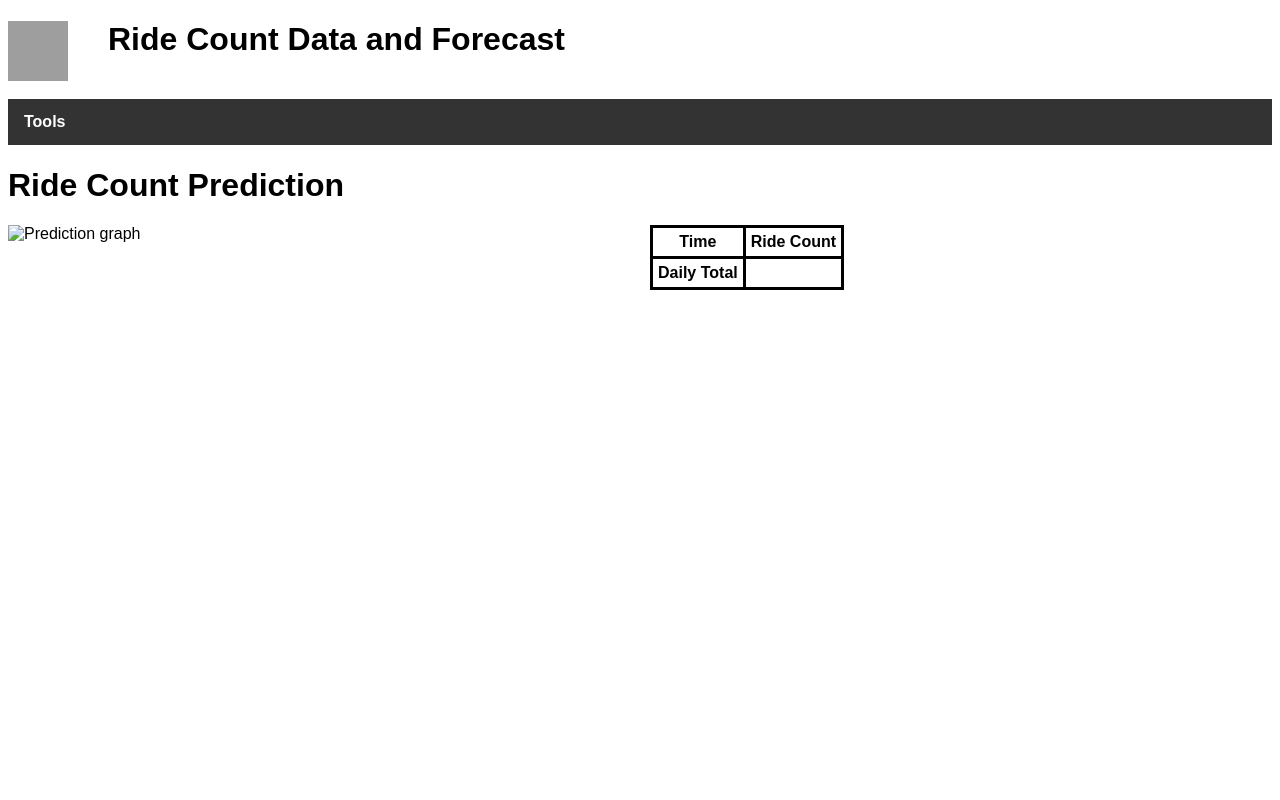
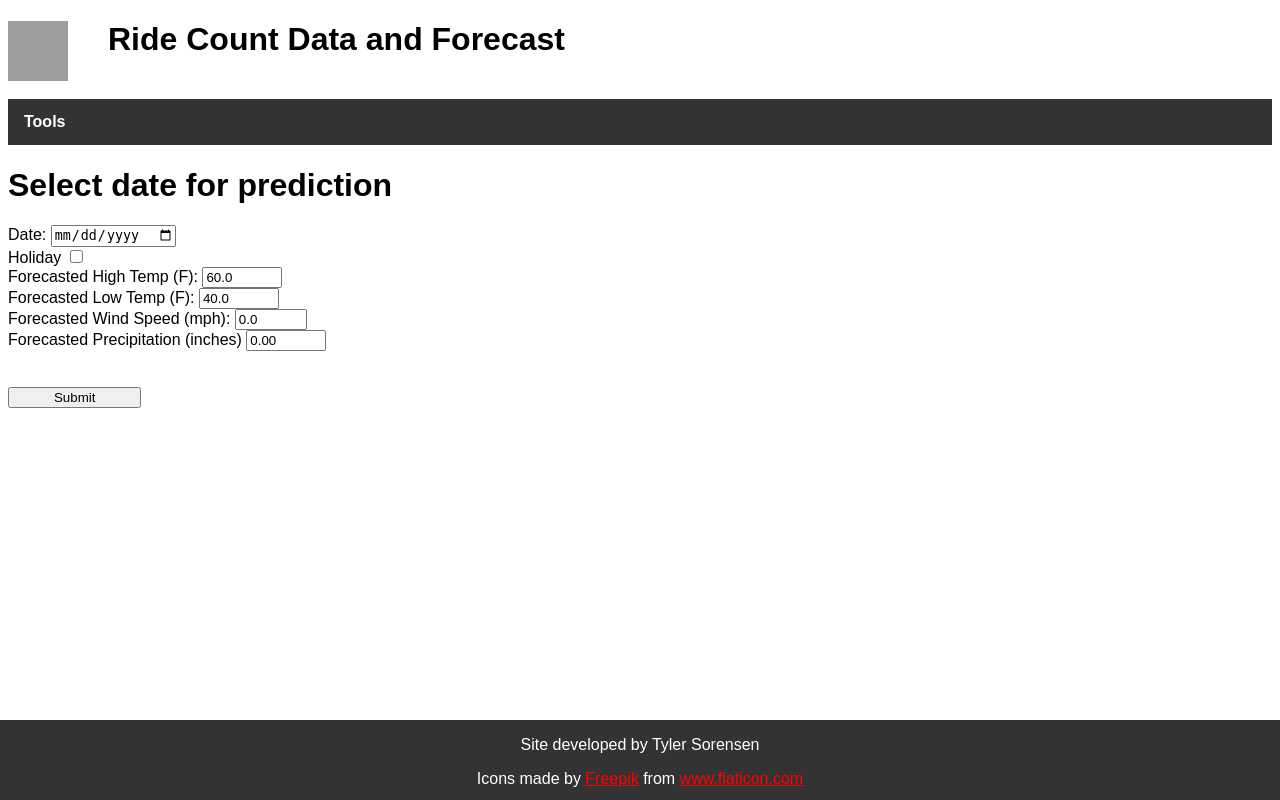
Before and after one commit to tylersoren/bike-share-prediction-app, a Flask app: template templates/predict.html in a window 1280 px wide. Run offline with Flask 2, Linux system fonts and the light colour scheme; the template is opened without the code that fills it, so the values that code supplies are empty; parts of the project's set-up code (start-up, migrations or seed data) failed here and were passed over; grey boxes are pictures that could not be loaded.

Commit message:
added weather forecast

```diff
--- a/app.py
+++ b/app.py
@@ -4,7 +4,7 @@ from flask import Flask, request, render_template
 import logging
 import numpy as np
 
-from helper import get_predict_form_values, create_plot
+from helper import get_predict_form_values, get_predict_values, create_plot
 import app_config
 
 # Configure Default Logger
@@ -26,38 +26,29 @@ model, data, data_storage = app_config.startup()
 # Main page handling
 @app.route('/', methods=['GET', 'POST'])
 def index():
+    if request.method == 'POST':
+        # Get values from user submitted fields
+        values = get_predict_form_values(request.form)
+        message = f"Estimated Ride counts for {request.form['date']}"
+    else:
+        # Generate values for tomorrow
+        values = get_predict_values()
+        message = "Tomorrow's Estimated Ride counts"
 
-    return render_template('main.html'), 200
+    results, result_sum, img_url = render_prediction(values)
 
+    # Render prediction results html page
+    return render_template('main.html',
+                                message = message,
+                                results = results,
+                                sum = result_sum,
+                                img_url= img_url), 200
 
 @app.route('/predict', methods=['GET', 'POST'])
 def predict():
-    if request.method == 'GET':
-        return render_template('prediction-select.html')
 
-    # If request is a Post, handle the prediction
-    if request.method == 'POST':
+    return render_template('predict.html')
 
-        # Get values from user submitted fields
-        values = get_predict_form_values(request.form)
-
-        # run predictions and round to nearest integer and clip any negative numbers to 0
-        predictions = np.rint(model.predict(values).clip(min=0)).astype(int).flatten()
-        results = []
-        for index, hour in enumerate(values['Hour']):
-            results.append(dict(hour=f" {hour} : 00", count=predictions[index]))
-
-        # Graph the results and create image
-        img_url = create_plot(values['Hour'], predictions)
-
-        # Render prediction results html page
-        return render_template('predict.html',
-                                    results = results,
-                                    sum = predictions.sum(),
-                                    img_url= img_url)
-
-    else:
-        return "No data submitted for prediction"
 
 @app.route('/data', methods=['GET', 'POST'])
 def display_data(count = 50, page = 1):
@@ -71,6 +62,19 @@ def display_data(count = 50, page = 1):
                                     columns = columns,
                                     values = values)
 
+
+def render_prediction(values):
+        # run predictions and round to nearest integer and clip any negative numbers to 0
+        predictions = np.rint(model.predict(values).clip(min=0)).astype(int).flatten()
+        results = []
+        for index, hour in enumerate(values['Hour']):
+            results.append(dict(hour=f" {hour} : 00", count=predictions[index]))
+
+        # Graph the results and create image
+        img_url = create_plot(values['Hour'], predictions)
+
+        return results, predictions.sum(), img_url
+
 # Start the application
 if __name__ == '__main__':
     app.run()
--- a/app_config.py
+++ b/app_config.py
@@ -19,6 +19,7 @@ if not container_name:
   raise ValueError("Need to define AZURE_STORAGE_DATA_CONTAINER_NAME")
 
 
+
 def startup():
   model = BikeShareModel(model_path)
 
--- a/static/css/style.css
+++ b/static/css/style.css
@@ -1,16 +1,32 @@
-table, th, td  {
-  border: 3px solid black;
-  border-collapse: collapse;
-  padding: 5px;
-}
-
 .heading-image {
     width: 100px;
     float:left;
 }
 
 .heading-title {
-  height: 60px
+  height: 60px;
+}
+
+body {
+  font-family: Arial, Helvetica, sans-serif;
+  margin-bottom: 80px;
+
+}
+
+#footer {
+  position: fixed;
+  left: 0;
+  bottom: 0;
+  margin-top: -80px;
+  height: 80px;
+  width: 100%;
+  text-align: center;
+  background-color: #333;
+  color: white;
+}
+
+a:link {
+  color:red;
 }
 
 input.danger {
@@ -22,9 +38,12 @@ input[type=submit] {
   min-width: 10em;
 }
 
-body {
-  font-family: Arial, Helvetica, sans-serif;
+table, th, td  {
+  border: 3px solid black;
+  border-collapse: collapse;
+  padding: 5px;
 }
+
 
 .navbar {
   overflow: hidden;
@@ -87,35 +106,11 @@ body {
   z-index: 2000;
 }
 
-input::-webkit-calendar-picker-indicator {
-  display: none;/* remove default arrow */
-}
-.myarrow:after {
-    content: url(https://i.stack.imgur.com/i9WFO.png);
-    margin-left: -20px;
-    padding: .1em;
-    pointer-events:none;
-}
-
-
-.footer {
-  position: fixed;
-  left: 0;
-  bottom: 0;
-  width: 100%;
-  text-align: center;
-}
-
-
-
 .flex-container {
   display: flex;
 }
 
-.flex-child {
-  flex: 1;
+.flex-container > div {
+  margin: 10px;
+  padding: 10px;
 }
-
-.flex-child:first-child {
-  margin-right: 20px;
-}
--- a/templates/predict.html
+++ b/templates/predict.html
@@ -28,35 +28,30 @@
       </div>
     </div>
 </div>
+
 <div class="body">
-  <h1>Ride Count Prediction</h1>
-  <div class="flex-container">
+  <h1>Select date for prediction</h1>
 
-    <div class="flex-child image">
-      <img src="{{ img_url }}" alt="Prediction graph" height="500">
-    </div>
-    <div class="flex-child chart">
-      <table class="table" id="prediction-table">
-        <thead>
-          <tr>
-            <th>Time</th>
-            <th>Ride Count</th>
-          </tr>
-        </thead>
-        <tbody>
-        {% for result in results %}
-        <tr>
-          <td>{{ result.hour }}</td>
-          <td>{{ result.count }}</td>
-        </tr>
-        {% endfor %}
-        <tr>
-          <td style="font-weight:bold">Daily Total</td>
-          <td style="font-weight:bold">{{ sum }}</td>
-        </tr>
-        </tbody>
-      </table>
-      </div>
-    </div>
+  <form action="/"  method="post">
+    <label for="date">Date:</label>
+    <input type="date" id="date" name="date" required><br>
+    <label for="holiday">Holiday</label>
+    <input type="checkbox" id="holiday" name="holiday"><br>
+    <label for="hitemp">Forecasted High Temp (F):</label>
+    <input type="number" id="hitemp" name="hitemp" min="0.0" max="110.0" step="0.1" value="60.0" required><br>
+    <label for="lotemp">Forecasted Low Temp (F):</label>
+    <input type="number" id="lotemp" name="lotemp" min="-20.0" max="80.0" step="0.1" value="40.0" required><br>
+    <label for="wind">Forecasted Wind Speed (mph):</label>
+    <input type="number" id="wind" name="wind" min="0.0" max="50.0" step="0.1" value="0.0"required><br>
+    <label for="precip">Forecasted Precipitation (inches)</label>
+    <input type="number" id="precip" name="precip" min="0.00" max="10.00" step="0.01" value="0.00" required><br>
+    <br><br>
+    <input type="submit" value="Submit">
+  </form>
+
+</div>
+<div id="footer">
+  <p>Site developed by Tyler Sorensen</p>
+  Icons made by <a href="https://www.flaticon.com/authors/freepik" title="Freepik">Freepik</a> from <a href="https://www.flaticon.com/" title="Flaticon">www.flaticon.com</a>
 </div>
 </html>
```
Also changed, not shown: helper.py (+47 -2 lines), templates/data.html (+7 -3 lines), templates/main.html (+36 -1 lines), templates/prediction-select.html (deleted, +0 -58 lines), weather.py (added, +54 -0 lines), 3 other files.
